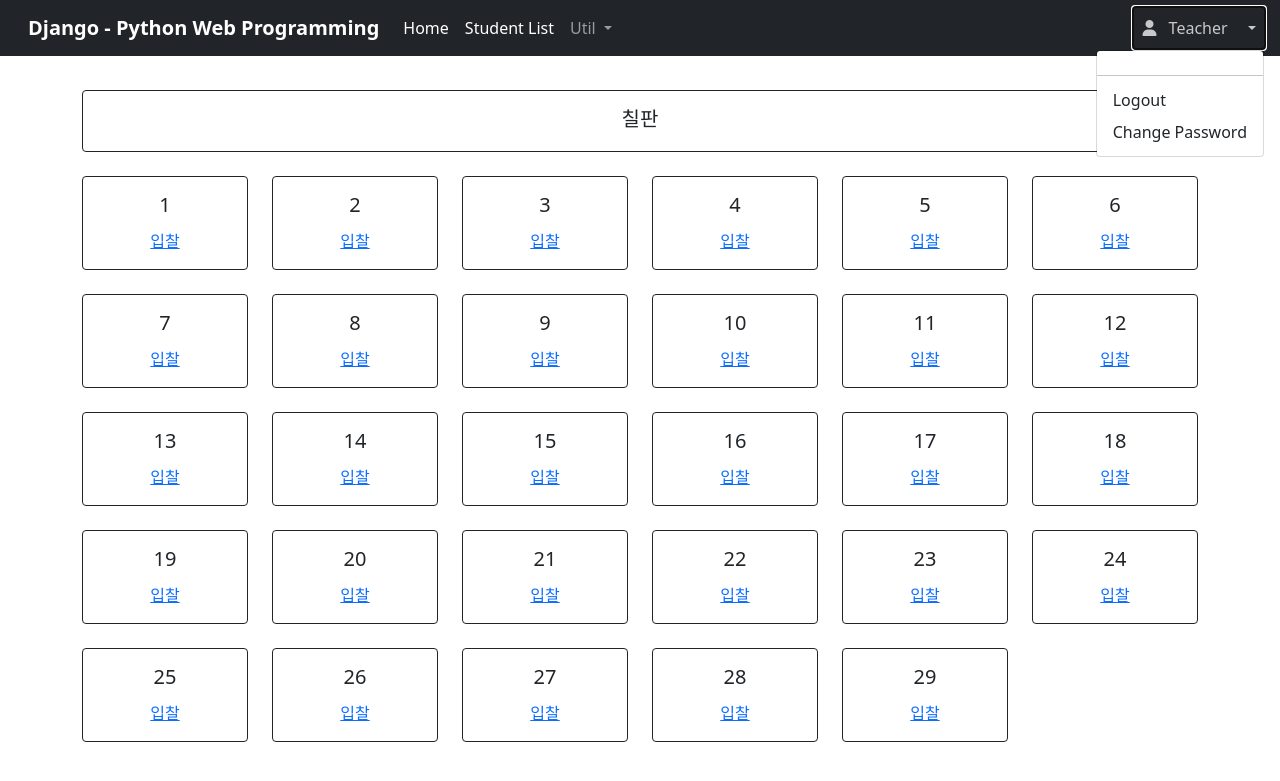
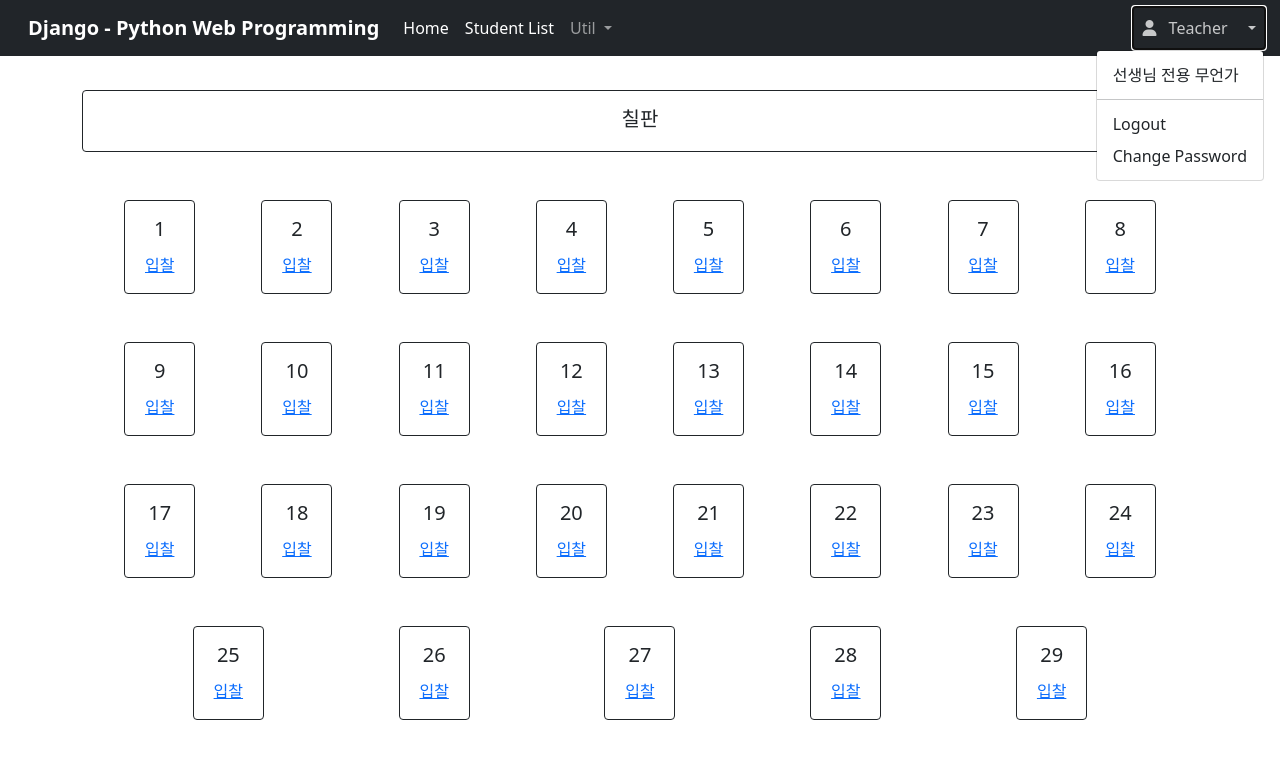
Before and after one commit to Tuna0917/school, a Django app: page / in a window 1280 px wide, after a click on "Teacher". Shown: the top 781 px of the page. Run offline with Django 3.2, Linux system fonts and the light colour scheme; a user stored in the database is signed in; data comes from the database, SQL or seed files in the repository; both versions use the stored data as it was after the commit; some libraries are stand-ins or nearby versions.

Commit message:
내일까지 할 수 있을려나...

```diff
--- a/point/models.py
+++ b/point/models.py
@@ -1,6 +1,8 @@
 from django.db import models
 from django.core.validators import MinValueValidator, MaxValueValidator
 from django.urls import reverse
+from django.shortcuts import redirect
+from django.shortcuts import resolve_url
 from django.contrib.auth.models import User
 # Create your models here.
 
@@ -25,7 +27,11 @@ class Student(models.Model):
         return self.name
 
     def get_absolute_url(self):
-        return reverse('student_detail', args=[self.id])
+        '''
+        template에서 get_absolute_url을 쓸 때는 제발 {%%}말고 {{}}
+        잊지말자...
+        '''
+        return resolve_url('student_detail', self.id)
 
 class Room(models.Model):
     STATUS = (
@@ -46,6 +52,7 @@ class Seat(models.Model):
         ('u', '불가능')
     )
     room = models.ForeignKey(Room, on_delete=models.CASCADE)
+    num = models.IntegerField()
     status = models.CharField(
         max_length=1,
         choices=STATUS,
--- a/point/templates/base.html
+++ b/point/templates/base.html
@@ -65,10 +65,10 @@
                     </a>
                     <ul class="dropdown-menu dropdown-menu-end" aria-labelledby="navbarScrollingDropdown">
                       {% if not user.is_staff %}
-                        <li><a class="dropdown-item" href="{% url user.student.get_absolute_url %}">My point : {{user.student.point}}</a></li>
+                        <li><a class="dropdown-item" href="{{ user.student.get_absolute_url }}">My point : {{user.student.point}}</a></li>
                         {% endif %}
                         {% if user.is_staff %}
-                        <li><a class="dropdown-item"> </a></li>
+                        <li><a class="dropdown-item">선생님 전용 무언가</a></li> <!-- 뭐가 좋을까 -->
                         {% endif %}
                         <li><hr class="dropdown-divider"></li>
                         <li><a class="dropdown-item" href="{% url 'logout' %}">Logout</a></li>
--- a/point/templates/home.html
+++ b/point/templates/home.html
@@ -2,7 +2,7 @@
 
 {% block content %}
 
-<div class="row g-4">
+<div class="row justify-content-evenly g-4">
     <div class="col-12">
       <div class="card border-dark">
         <div class="card-body text-center">
@@ -14,10 +14,13 @@
     </div>
 
 {% for seat in seats %}
-<div class="col-2">
+
+{% if seat %}
+
+<div class="col-1">
     <div class="card border-dark">
         <div class="card-body text-center">
-          <h5 class="card-title">{{ forloop.counter }}</h5>
+          <h5 class="card-title">{{ seat.num }}</h5>
           <h6 class="card-subtitle mb-2 text-muted"></h6>
           <p class="card-text"></p>
           <a href="{% url 'seat' seat.id %}" class="stretched-link ">입찰</a>
@@ -25,6 +28,10 @@
       </div>
 </div>
 
+{% else %}
+<div class="w-100"></div>
+{% endif %}
+
 {% endfor %}
 </div>
 
--- a/point/templates/point/seat_detail.html
+++ b/point/templates/point/seat_detail.html
@@ -10,8 +10,11 @@
 
 {% endfor %}
 
+{% if object.status == 'a' %}
 <a href="{% url 'auction' object.id %}"><p>입찰하러 가기</p></a>
-
+{% else %}
+Unavailable
+{% endif %}
 
 
 {% endblock %}
--- a/point/templates/point/student_detail.html
+++ b/point/templates/point/student_detail.html
@@ -2,7 +2,7 @@
 
 {% block content %}
 
-{{ object }}<br>
+<h2>{{ object }}</h2>
 
 {{ object.point }} 포인트
 {% if user.is_staff %}<!--
@@ -16,6 +16,8 @@
 </form>
 {% endif %}
 
+{% if user.is_staff or user.student == object %}
+
 {% for log in logs %}
 <p>
     {{log.created_date}}<br>
@@ -26,4 +28,6 @@
 포인트 변동 내역이 없습니다.
 {% endfor %}
 
+{% endif %}
+
 {% endblock %}
--- a/point/views.py
+++ b/point/views.py
@@ -1,6 +1,7 @@
 from django.shortcuts import render, redirect
 from django.urls import reverse
 from django.http import HttpResponse,HttpResponseRedirect
+from django.shortcuts import get_object_or_404 # 'model' matching query does not exist.
 from django.urls.base import reverse_lazy
 from django.views.generic import *
 from .models import *
@@ -16,7 +17,20 @@ from django.db.models import F, Sum, Count, Case, When
 
 def home(request):
     context = {}
-    context['seats'] = Seat.objects.all()
+    try:
+        room = Room.objects.get(status='a')
+        seats = Seat.objects.filter(room=room)
+
+        for_context = []
+        for i, seat in enumerate(seats):
+            if i%(room.row) == 0:
+                for_context.append(False)
+            for_context.append(seat)
+
+        context['seats'] = for_context
+    except Exception as ex: #여기가 홈화면이 아니게하면 해결됨.
+        print(ex)
+        pass
     return render(request, 'home.html', context=context)
 
 # util에 추가
@@ -30,6 +44,7 @@ def create_room(request):
         )
         for i in range(number):
             seat = Seat.objects.create(
+                num= i+1,
                 room=room
             )
             concept = Concept.objects.create(
@@ -38,6 +53,10 @@ def create_room(request):
             )
         return redirect('home')
     return render(request, 'create_room.html')
+
+def close_room(request):
+    pass
+
 # util에 추가
 def create_students(request):
     if request.method == 'POST':
@@ -78,12 +97,17 @@ def point_change(request, pk):
 
 def auction(request, pk):
     seat = Seat.objects.get(id=pk)
+
     if request.method == 'POST':
-        if int(request.POST['point']):
-            if request.user.student:
+
+        if int(request.POST['point']): #0포인트 방지
+
+            if request.user.student: #선생님은 .student가 없으니까 여기서 막힘
+
                 student = request.user.student
                 student.point -= int(request.POST['point'])
                 student.save()
+
                 Log.objects.create(
                     log_concept_id=Concept.objects.filter(concept_name='seat',obj_id=pk),
                     log_student_id=pk,
@@ -98,6 +122,7 @@ def auction(request, pk):
     context['user']=request.user
     context['student']=request.user.student
     return render(request, 'auction.html', context=context)
+
 
 class SeatDetailView(DetailView):
     model = Seat
@@ -124,7 +149,11 @@ class StudentDetailView(DetailView):
 
 class StudentUpdateView(UpdateView):
     model = Student
-    fields = ['name', 'point', 'status', ]
+    fields = ['name', 'status', ]
 
     def get_success_url(self):
         return reverse('student_detail',kwargs={'pk': self.object.id })
+
+
+def where_is_my_seat(student):
+    student.id
```
Also changed, not shown: db.sqlite3, point/migrations/0001_initial.py.
